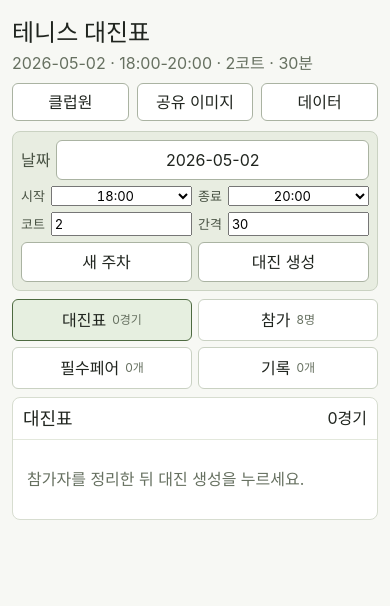
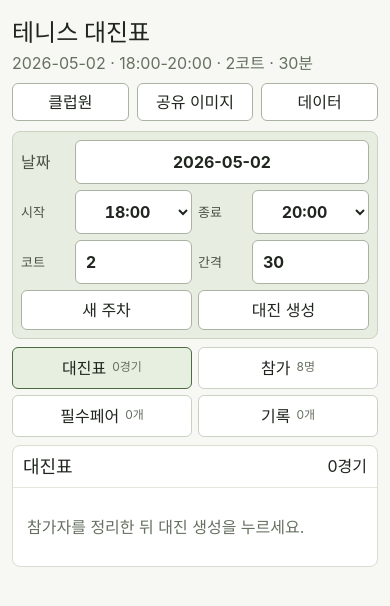
Before and after one commit to Gyubin/tennis-draw, a website built with Vite: page web/index.html in a window 390 px wide. Built offline with nearby package versions, Linux system fonts and the light colour scheme.

Commit message:
Unify mobile settings controls
The settings panel mixed button, select, and numeric input defaults, which made the mobile controls look misaligned and inconsistent. This change gives those controls one shared visual treatment and keeps mobile form text large enough to avoid iOS focus zoom.

Constraint: Preserve existing settings behavior and avoid JavaScript changes

Rejected: Replace settings markup with a new component | unnecessary for a CSS-only alignment issue

Confidence: high

Scope-risk: narrow

Tested: npm run build

Not-tested: Manual iOS Safari device verification

```diff
--- a/web/src/styles.css
+++ b/web/src/styles.css
@@ -118,16 +118,35 @@ button:active {
 .settings-band input,
 .settings-band select {
   width: 74px;
+  height: 44px;
+  border: 1px solid #aab3a2;
+  border-radius: 6px;
+  padding: 0 10px;
+  background: #ffffff;
+  color: #20251f;
+  font-weight: 700;
+  box-shadow: none;
 }
 
 .time-text {
+  color: #20251f;
   font-variant-numeric: tabular-nums;
   text-align: center;
+  -webkit-text-fill-color: #20251f;
 }
 
 .settings-band > button,
 .date-picker__button {
   padding: 0 14px;
+}
+
+.date-picker__button {
+  height: 44px;
+  border-color: #aab3a2;
+  background: #ffffff;
+  color: #20251f;
+  font-weight: 700;
+  box-shadow: none;
 }
 
 .date-field {
@@ -692,6 +711,11 @@ button:active {
 }
 
 @media (max-width: 520px) {
+  input:not([type="checkbox"]):not([type="file"]),
+  select {
+    font-size: 16px;
+  }
+
   .topbar {
     flex-direction: column;
     gap: 8px;
@@ -712,7 +736,11 @@ button:active {
 
   .settings-band label,
   .date-field {
+    display: grid;
+    grid-template-columns: 48px minmax(0, 1fr);
     flex: 1 1 calc(50% - 6px);
+    align-items: center;
+    gap: 6px;
   }
 
   .settings-band input,
@@ -732,6 +760,7 @@ button:active {
 
   .date-picker {
     flex: 1;
+    min-width: 0;
   }
 
   .date-picker__button {
```
